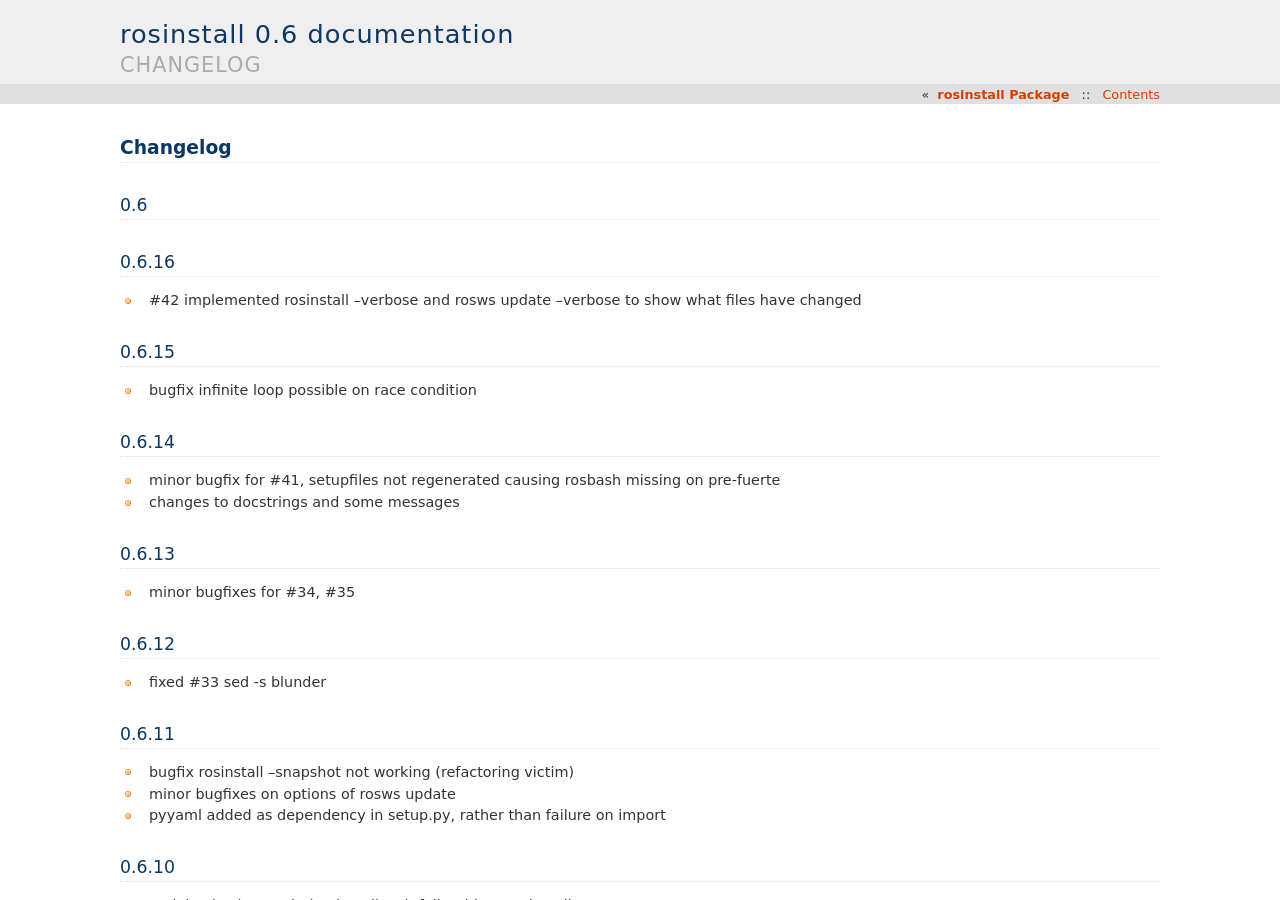
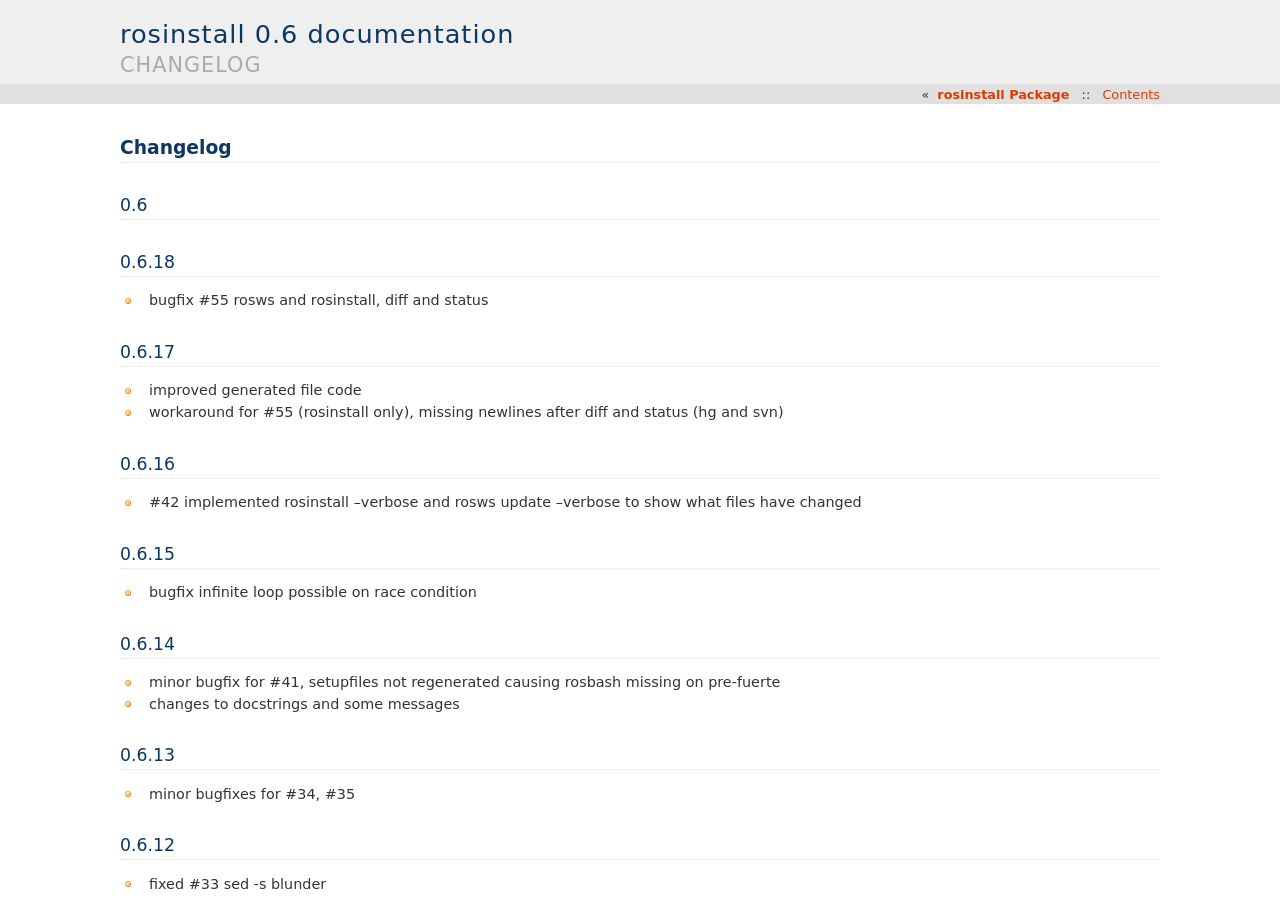
Before and after one commit to vcstools/rosinstall, a Sphinx documentation site: the page built from doc/changelog.rst, in a window 1280 px wide and 900 px high. Built offline with Sphinx 7.4.7, drawn with Linux system fonts in a browser that asks for light colours.

Commit message:
changelog

```diff
--- a/doc/changelog.rst
+++ b/doc/changelog.rst
@@ -3,6 +3,16 @@ Changelog
 
 0.6
 ---
+
+0.6.18
+------
+
+- bugfix #55 rosws and rosinstall, diff and status
+
+0.6.17
+------
+- improved generated file code
+- workaround for #55 (rosinstall only), missing newlines after diff and status (hg and svn)
 
 0.6.16
 ------
```
